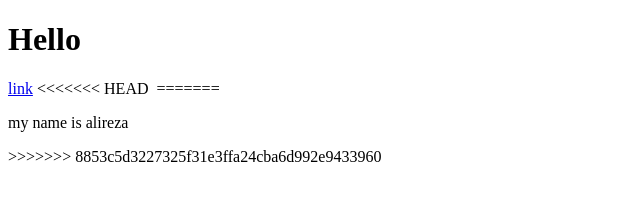
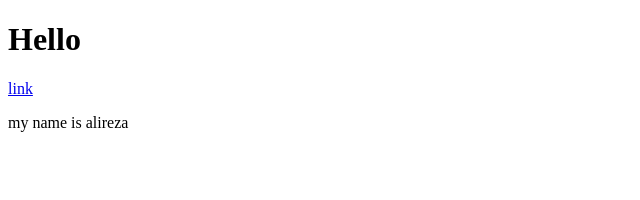
Before and after one commit to alirezazia/git-learing, a plain HTML site: page index.html in a window 1280 px wide. Shown: the whole page, without its empty margins (0-640 px from the left). Drawn offline with Linux system fonts and the light colour scheme.

Commit message:
git ingore

```diff
--- a/index.html
+++ b/index.html
@@ -9,10 +9,7 @@
 <body>
     <h1>Hello</h1>
     <a href="#">link</a>
-<<<<<<< HEAD
     <img src="../../../../Photo/car 4.PNG" alt="">
-=======
     <p>my name is alireza</p>
->>>>>>> 8853c5d3227325f31e3ffa24cba6d992e9433960
 </body>
 </html>
```
